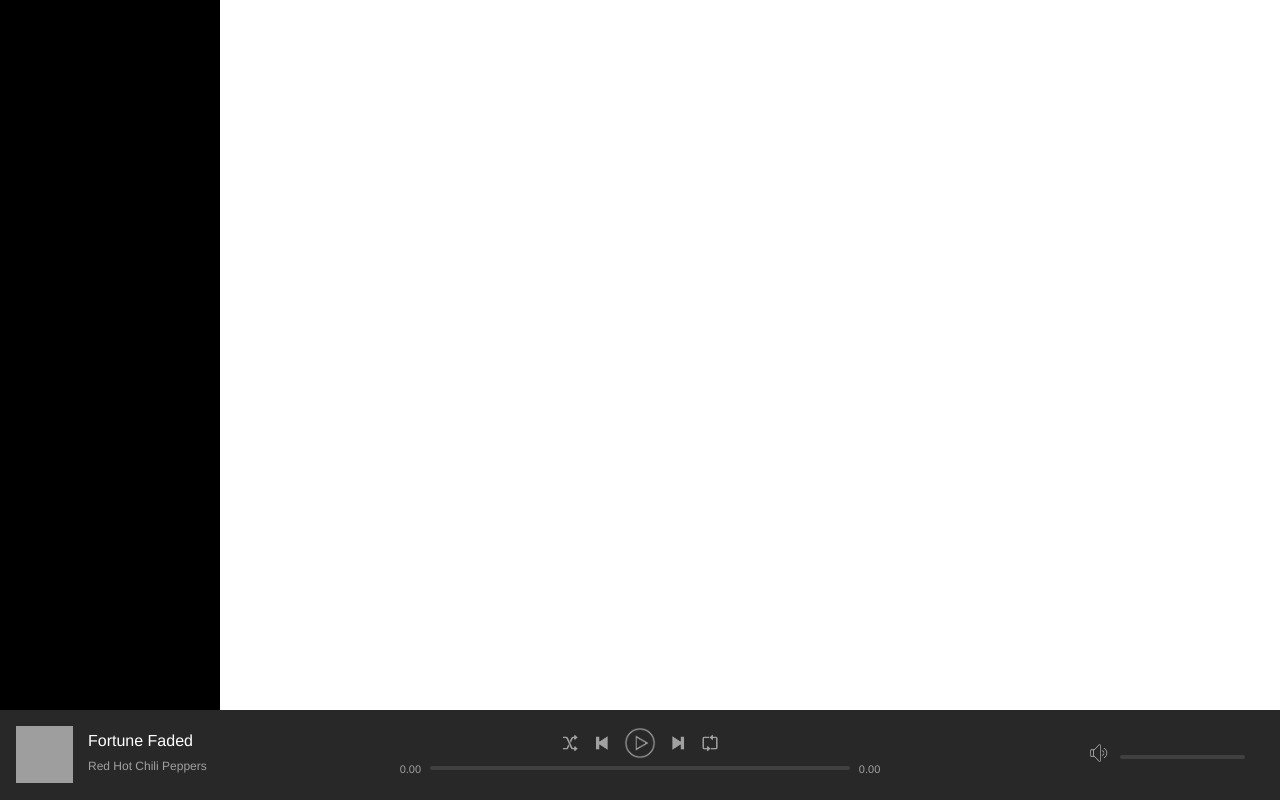
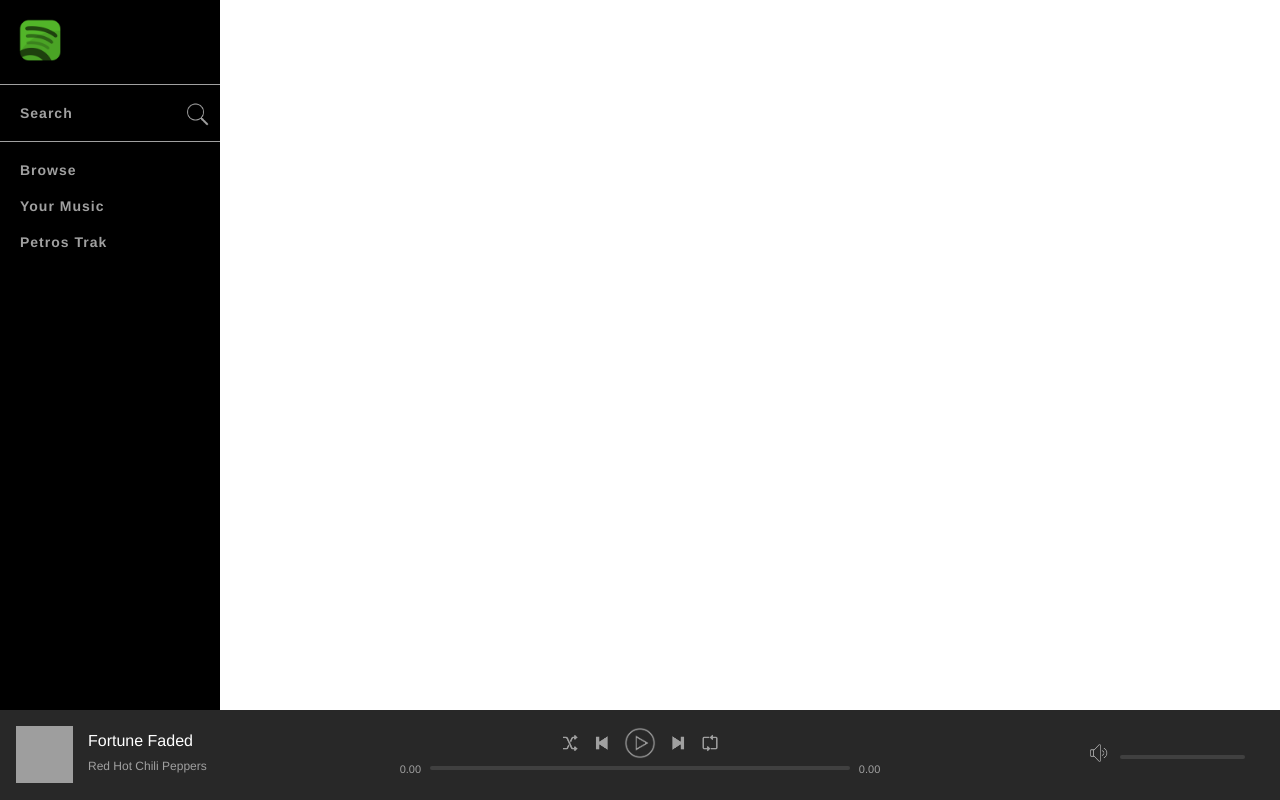
Before and after one commit to petrostrak/Spotify, a PHP site: page / in a window 1280 px wide. Run offline with PHP 8.4, Linux system fonts and the light colour scheme; the visitor is signed in with stand-in values (Sample User, id 1); grey boxes are pictures that could not be loaded.

Commit message:
added left navbar

```diff
--- a/assets/css/style.css
+++ b/assets/css/style.css
@@ -156,3 +156,45 @@ html, body {
     top: 0;
     left: 0;
 }
+
+.navbar {
+    padding: 25px;
+    display: flex;
+    flex-direction: column;
+    -ms-flex-direction: column;
+}
+
+.logo img {
+    width: 50px;
+    padding: 15px;
+}
+
+.navBar .group {
+    border-top: 1px solid #a0a0a0;
+    padding: 10px 0;
+}
+
+.navItem {
+    padding: 10px 20px;
+    font-size: 14px;
+    font-weight: 700;
+    display: block;
+    letter-spacing: 1px;
+    position: relative;
+}
+
+.navItemLink {
+    color: #a0a0a0;
+    text-decoration: none;
+}
+
+.navItemLink:hover {
+    color: #ffffff;
+}
+
+.navItemLink .icon {
+    position: absolute;
+    right: 10px;
+    top: 7px;
+    width: 25px;
+}
--- a/index.php
+++ b/index.php
@@ -24,7 +24,31 @@ if (isset($_SESSION['userLoggedIn'])) {
 <body>
     <div id="mainContainer">
         <div id="topContainer">
-            <div id="navBarContainer"></div>
+            <div id="navBarContainer">
+                <nav class="navBar">
+                    <a href="index.php" class="logo">
+                        <img src="assets/images/icons/logo.png" alt="">
+                    </a>
+                    <div class="group">
+                        <div class="navItem">
+                            <a href="search.php" class="navItemLink">Search
+                                <img src="assets/images/icons/search.png" alt="search" class="icon">
+                            </a>
+                        </div>
+                    </div>
+                    <div class="group">
+                        <div class="navItem">
+                            <a href="browse.php" class="navItemLink">Browse</a>
+                        </div>
+                        <div class="navItem">
+                            <a href="yourMusic.php" class="navItemLink">Your Music</a>
+                        </div>
+                        <div class="navItem">
+                            <a href="profile.php" class="navItemLink">Petros Trak</a>
+                        </div>
+                    </div>
+                </nav>
+            </div>
         </div>
         <div id="nowPlayingBarContainer">
             <div id="nowPlayingBar">
```
Also changed, not shown: assets/images/icons/logo.png (added).
